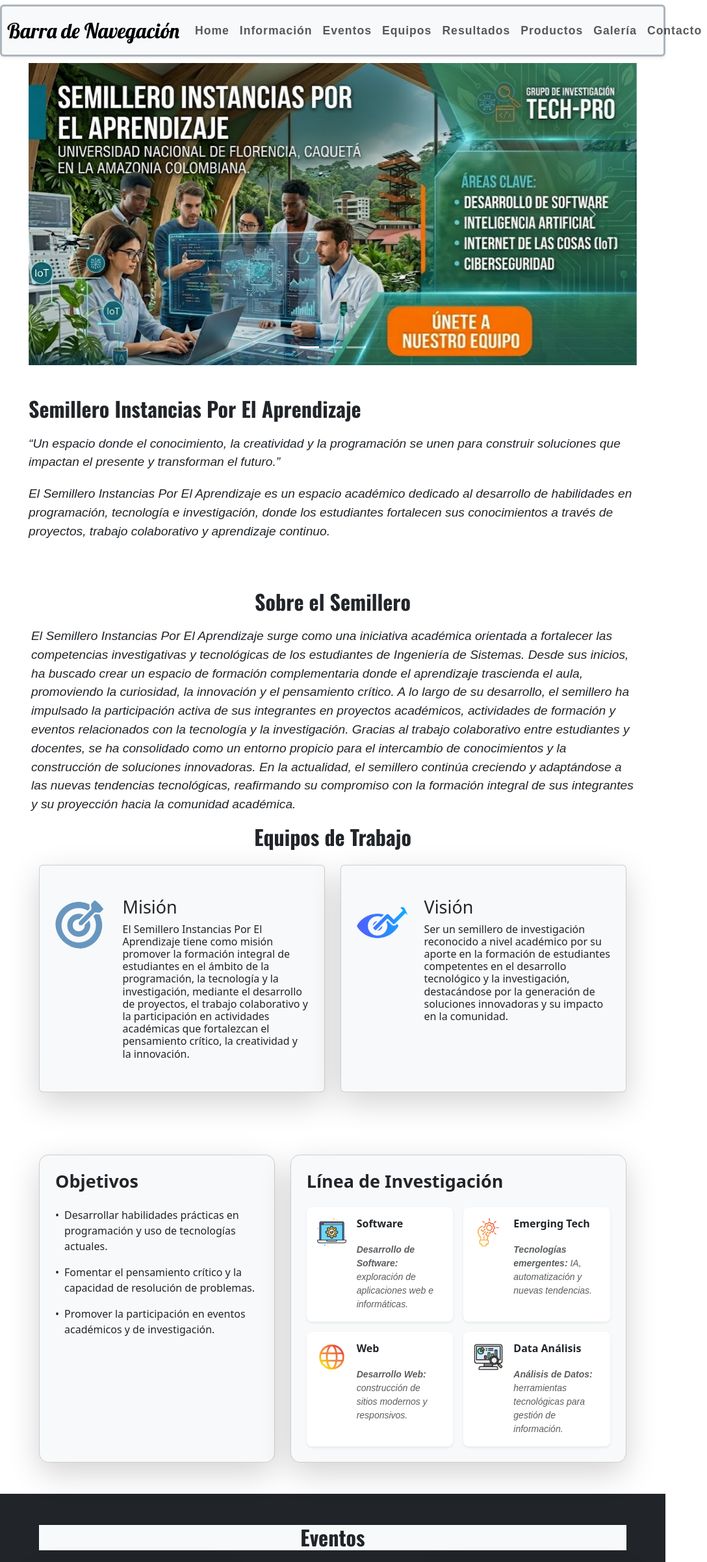
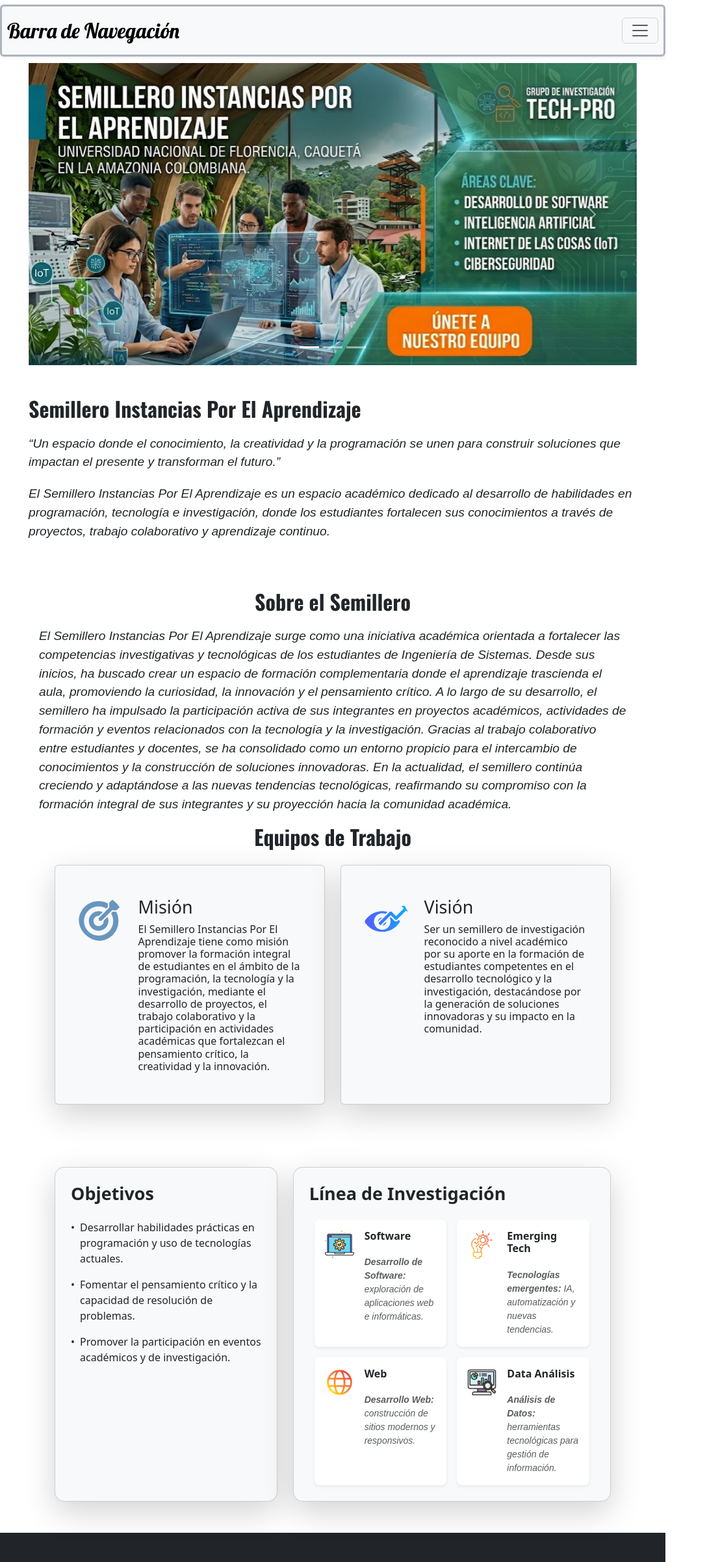
Before and after one commit to RockyValboaEdu/Semillero-De-Investigaci-n-Sebasti-nVM, a website: page index.html in a window 1024 px wide. Shown: the part 113-2517 px from the top of the page at 65% size, 1088 px wide, since content can reach past the window. Drawn offline with nearby package versions, Linux system fonts and the light colour scheme; a web font is replaced by a local one.

Commit message:
TRABAJO TERMINADO,

```diff
--- a/css/styles.css
+++ b/css/styles.css
@@ -1,8 +1,21 @@
 * {
   margin: 0;
   padding: 0;
-  scroll-behavior: smooth; /* Hace que el movimiento sea suave y no un salto brusco */
+  scroll-behavior: smooth; /*  Movimiento smooth, o suave*/
   scroll-padding-top: 70px;
+}
+
+html, body {
+  overflow-x: hidden;
+  width: 100%;
+  position: relative;
+}
+
+/* Fuerza a que las filas no se salgan del contenedor padre... Esta hpta
+cosa fue un dolor de cabeza profe. */
+.row {
+  margin-right: 0 !important;
+  margin-left: 0 !important;
 }
 
 header {
@@ -31,9 +44,11 @@ header {
   padding-top: 0;
   padding-bottom: 0;
 }
+
 section {
   padding: 10px 0;
 }
+
 #banner {
   width: 100%;
   height: auto;
@@ -45,6 +60,7 @@ h1 {
   font-weight: 700;
   margin: 0;
 }
+
 h2 {
   font-family: "Oswald", sans-serif;
   font-size: 1.5rem;
@@ -59,6 +75,7 @@ p {
   font-style: italic;
   margin-top: 20px;
 }
+
 h4 {
   font-family: "Alfa Slab One", serif;
   font-style: normal;
@@ -96,7 +113,8 @@ h4 {
 .gallery-img:hover {
   transform: scale(1.05);
 }
-#tittle-contacto{
+
+#tittle-contacto {
   font-family: "Oswald", sans-serif;
   font-size: 1.5rem;
   color: white;
@@ -104,9 +122,24 @@ h4 {
   margin: 0;
 }
 
-#tittle-informacion{
+#tittle-informacion {
   font-family: "Lobster", sans-serif;
   color: white;
   font-weight: 500;
   font-size: 3rem;
 }
+
+
+@media (min-width: 992px) and (max-width: 1150px) {
+
+  .nav-link {
+    padding-left: 8px !important;
+    padding-right: 8px !important;
+    font-size: 0.9rem;
+  }
+
+  .navbar-brand {
+    font-size: 1.2rem;
+  }
+
+}
--- a/index.html
+++ b/index.html
@@ -47,7 +47,7 @@
     </div>
   </header>
 
-  <nav id="navbar" class="navbar navbar-expand-lg bg-body-tertiary sticky-top">
+  <nav id="navbar" class="navbar navbar-expand-xl bg-body-tertiary sticky-top">
     <div class="container-fluid bg-light border border-3 border-dark-subtle rounded shadow-sm p-2">
       <a class="navbar-brand" href="#">Barra de Navegación</a>
       <button class="navbar-toggler" type="button" data-bs-toggle="collapse" data-bs-target="#navbarNav"
@@ -148,7 +148,7 @@
   <!-- INFORMACIÓN -->
 
   <section id="informacion" class="p-5">
-    <article data-aos="fade-right" class="container2">
+    <article data-aos="fade-right" class="container">
       <h1 class="text-center">Sobre el Semillero</h1>
       <p>
         El Semillero Instancias Por El Aprendizaje surge como una iniciativa
```
